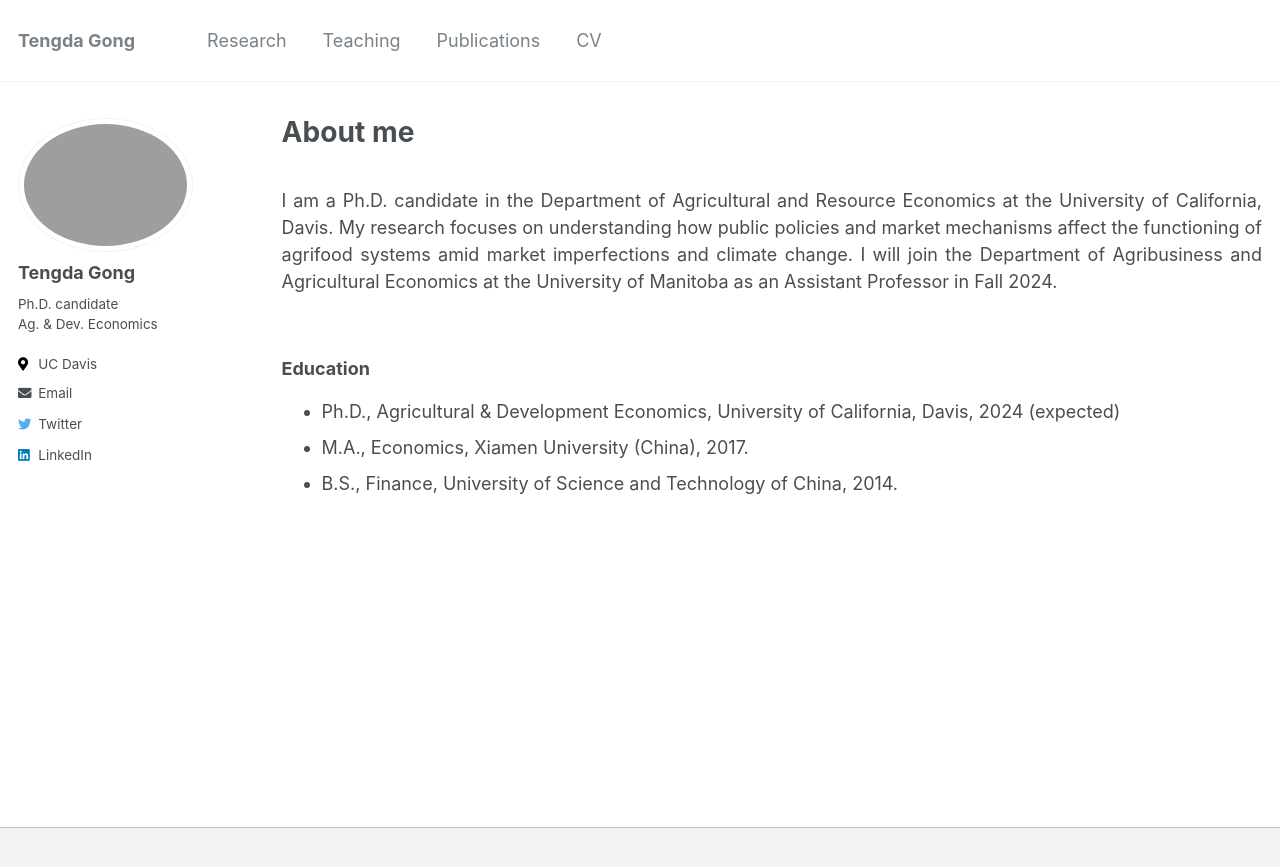
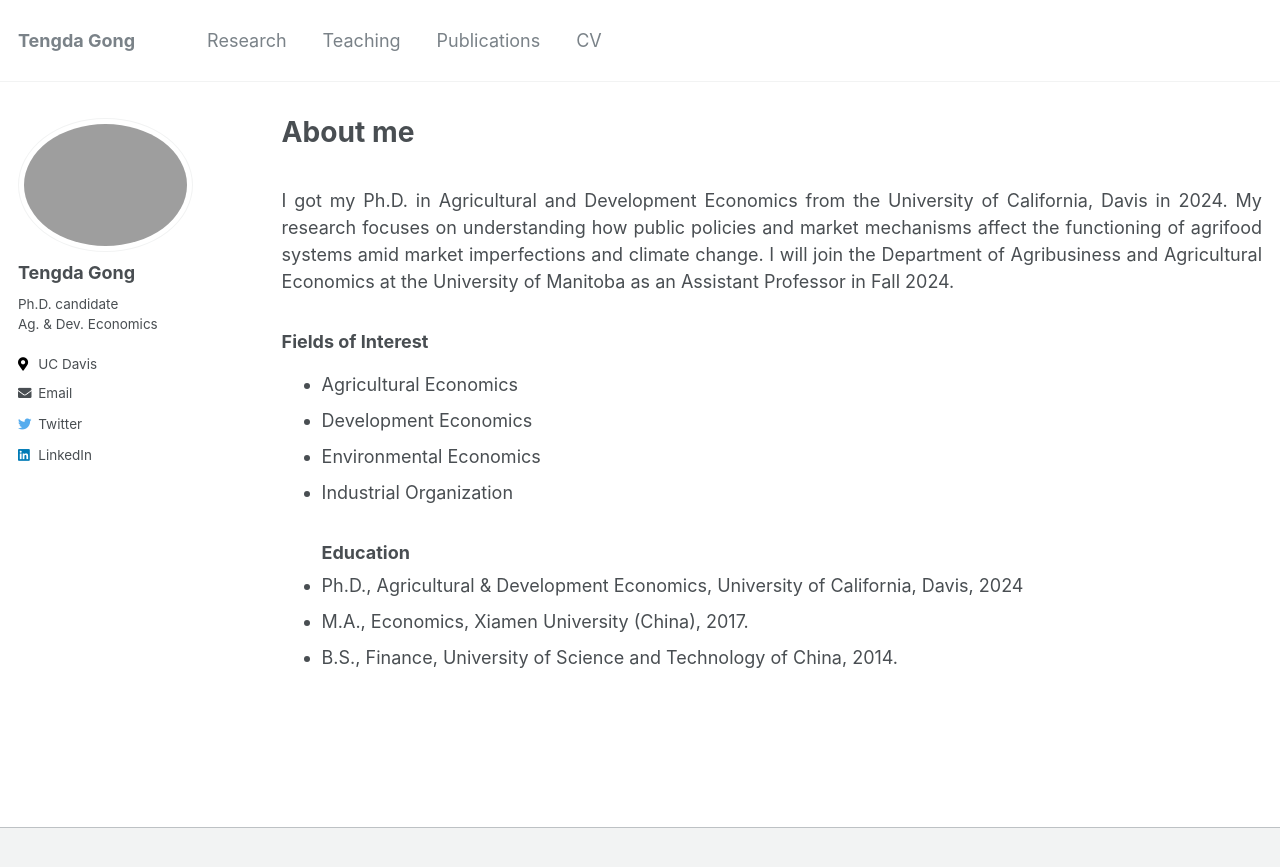
Before and after one commit to tendakung/tendakung.github.io, a Jekyll site: the page built from _pages/about.md, in a window 1280 px wide. Shown: the top 867 px of the page. Built offline with Jekyll 4.4.1, drawn with Linux system fonts in a browser that asks for light colours.

Commit message:
Update about.md

```diff
--- a/_pages/about.md
+++ b/_pages/about.md
@@ -8,11 +8,16 @@ redirect_from:
 ---
 
 <br>
-I am a Ph.D. candidate in the Department of Agricultural and Resource Economics at the University of California, Davis. My research focuses on understanding how public policies and market mechanisms affect the functioning of agrifood systems amid market imperfections and climate change. I will join the Department of Agribusiness and Agricultural Economics at the University of Manitoba as an Assistant Professor in Fall 2024.
+I got my Ph.D. in Agricultural and Development Economics from the University of California, Davis in 2024. My research focuses on understanding how public policies and market mechanisms affect the functioning of agrifood systems amid market imperfections and climate change. I will join the Department of Agribusiness and Agricultural Economics at the University of Manitoba as an Assistant Professor in Fall 2024.
 <br>
+### Fields of Interest
+- Agricultural Economics
+- Development Economics
+- Environmental Economics
+- Industrial Organization
 <br>
 ### Education
-- Ph.D., Agricultural & Development Economics, University of California, Davis, 2024 (expected)
+- Ph.D., Agricultural & Development Economics, University of California, Davis, 2024
 - M.A., Economics, Xiamen University (China), 2017.
 - B.S., Finance, University of Science and Technology of China, 2014.
 <br>
```
